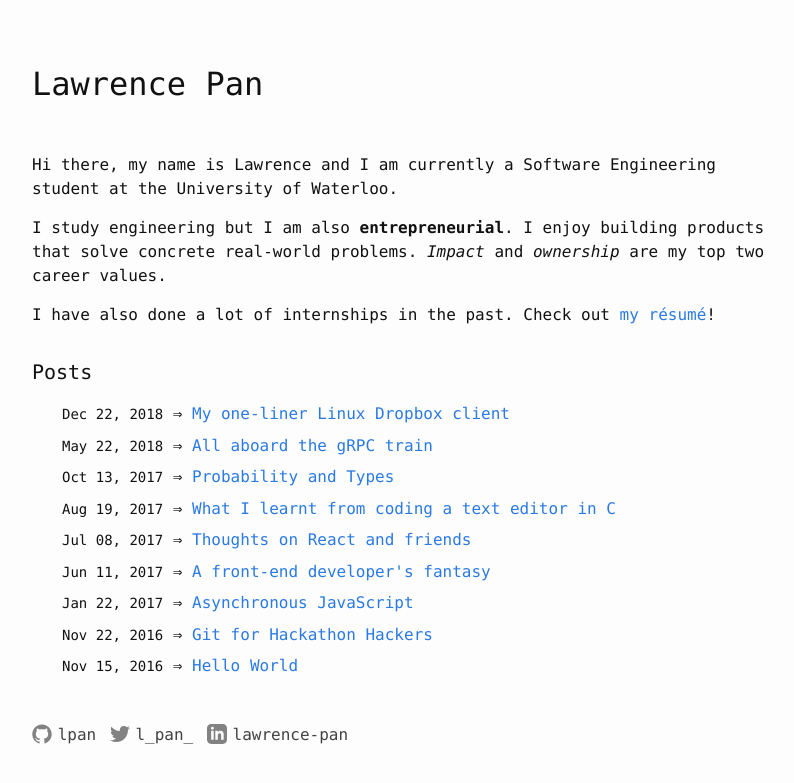
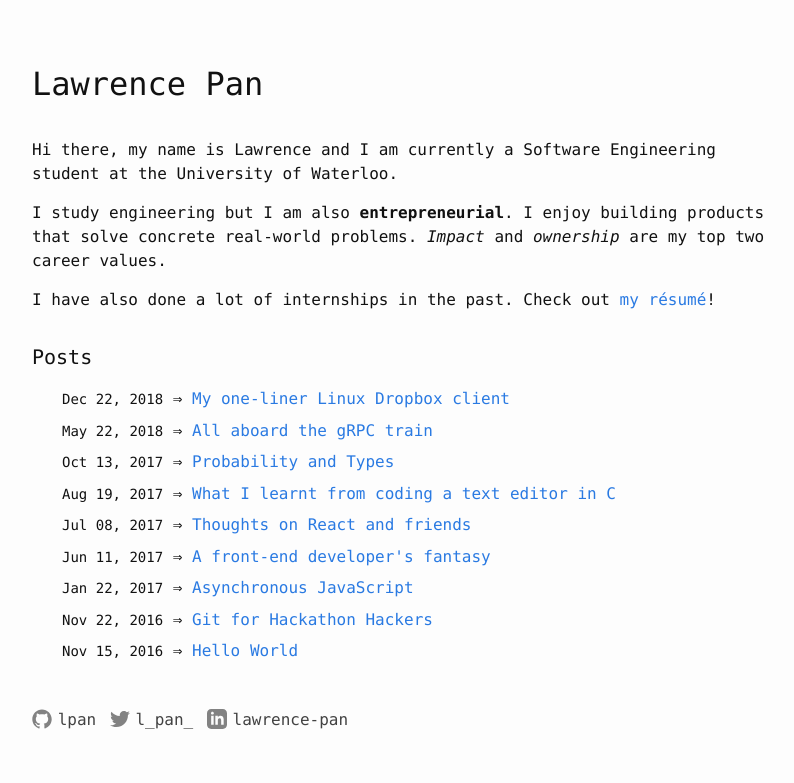
Before and after one commit to lpan/lpan.github.io, a Jekyll site: the page built from index.html, in a window 1280 px wide. Shown: the top 783 px of the page, without its empty margins (238-1032 px from the left). Built offline with Jekyll 4.4.1, drawn with Linux system fonts in a browser that asks for light colours.

Commit message:
look better

```diff
--- a/_layouts/default.html
+++ b/_layouts/default.html
@@ -7,7 +7,11 @@
 
     {% include header.html %}
 
+    {% if page.url != "/" %}
     <div class="page-content">
+    {% else" %}
+    <div class="home-page-content">
+    {% endif %}
       <div class="wrapper">
         {{ content }}
       </div>
--- a/_sass/_layout.scss
+++ b/_sass/_layout.scss
@@ -63,6 +63,10 @@
 /**
  * Page content
  */
+.home-page-content {
+  padding: $spacing-unit / 2 0 $spacing-unit 0;
+}
+
 .page-content {
   padding: $spacing-unit 0;
 }
```
